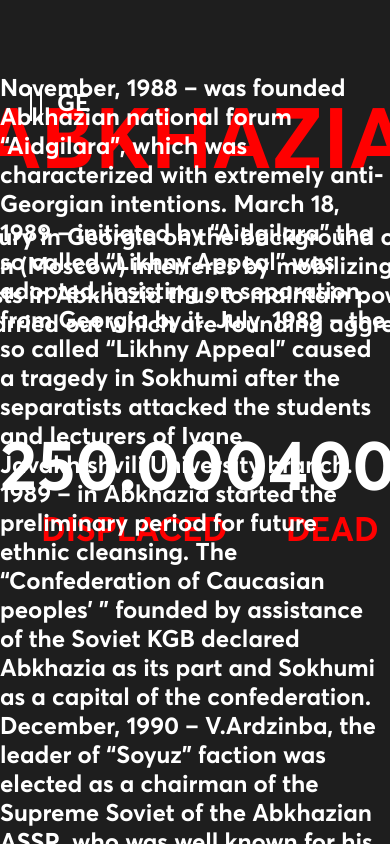
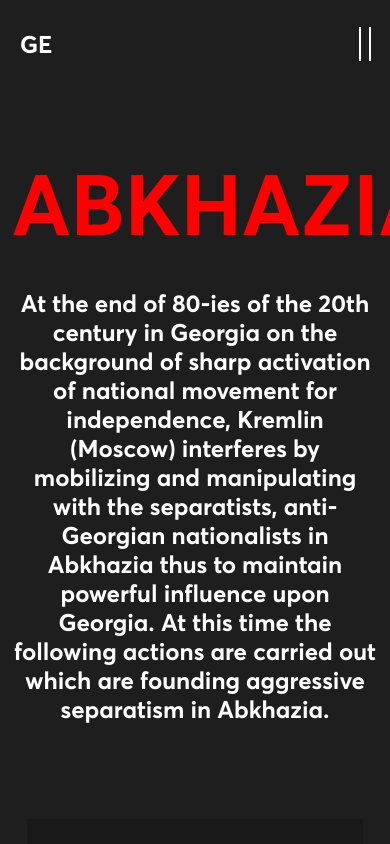
Before and after one commit to Nicolooo/georgia, a Next.js app: page /en/abkhazia in a window 390 px wide. Built offline with nearby package versions, Linux system fonts and the light colour scheme.

Commit message:
extra changes
re-edit abkhazia page structure + make it responsive,
edit menu z-indexes and icon things.

```diff
--- a/comp/SEO/share.js
+++ b/comp/SEO/share.js
@@ -8,8 +8,8 @@ const Share = ({url}) => {
     return (<>
     <h3 className="share-title">Share Article</h3>
         <div className="share-wrapper">
-            <Link href={fb + url}><a className="footer-icon"><Facebook /></a></Link>
-            <Link href={tw +url}><a className="footer-icon"><Twitter /></a></Link>
+            <Link href={fb + url}><a className="share-icon-fb"><Facebook /></a></Link>
+            <Link href={tw +url}><a className="share-icon-tw"><Twitter /></a></Link>
         </div>
         </>
     )
--- a/pages/en/abkhazia.js
+++ b/pages/en/abkhazia.js
@@ -35,34 +35,43 @@ const abkhazia = () => {
         <Title title="Abkhazia" />
             <Menu />
             <Switcher title="Ge" link="/ge/abkhazia"/>
-        <div className="abkhazia-wrapper">
-            <div className="abkhazia-title">
-                <h1>ABKHAZIA</h1>
+        <div className="abkhazia-wrapper container">
+            <div className="abkhazia-title row">
+                <h1 className='page-header'>ABKHAZIA</h1>
                 <p className="abkhazia-shorttext">At the end of 80-ies of the 20th century in Georgia on the background of sharp activation of national movement for independence, Kremlin (Moscow) interferes by mobilizing and manipulating with the separatists, anti-Georgian nationalists in Abkhazia thus to maintain powerful influence upon Georgia. At this time the following actions are carried out which are founding aggressive separatism in Abkhazia.</p>
             </div>
-            <div className="abkhazia-stats">
+            <div className="abkhazia-stats row">
                 {data.counts.map(count => <Count key={count.id} data={count}/>)}
             </div>
-            <div className="abkhazia-content">
+            <div className='row'>
+                <div className="abkhazia-col">
                     <p>
                         {Storage.Abkhazia.first}
                     </p>
                 </div>
-            <div className="abkhazia-images">
-                    <img src="https://i2.wp.com/www.georgianliberty.support/wp-content/uploads/2021/08/1992.webp?resize=1024%2C745&ssl=1" alt="as"/>
+                <div className="abkhazia-col">
+                    <img className='img-resp' src="https://i2.wp.com/www.georgianliberty.support/wp-content/uploads/2021/08/1992.webp?resize=1024%2C745&ssl=1" alt="as"/>
                 </div>
-            <div className="abkhazia-content">
+            </div>
+            <div className='row'>
+                <div className="abkhazia-col">
                     <p>
                         {Storage.Abkhazia.second}
                     </p>
                 </div>
-            <div className="abkhazia-images">
-                    <img src="https://i2.wp.com/www.georgianliberty.support/wp-content/uploads/2021/08/1992.webp?resize=1024%2C745&ssl=1" alt="as"/>
+                <div className="abkhazia-col">
+                    <img className='img-resp' src="https://i2.wp.com/www.georgianliberty.support/wp-content/uploads/2021/08/1992.webp?resize=1024%2C745&ssl=1" alt="as"/>
                 </div>
-            <div className="abkhazia-content">
+            </div>
+            <div className='row'>
+                <div className="abkhazia-col">
                     <p>
                         {Storage.Abkhazia.third}
                     </p>
+                </div>
+                <div className="abkhazia-col">
+                        <img className='img-resp' src="https://i2.wp.com/www.georgianliberty.support/wp-content/uploads/2021/08/1992.webp?resize=1024%2C745&ssl=1" alt="as"/>
+                </div>
             </div>
             <Share url="/en/abkhazia" />
         </div>
--- a/styles/globals.css
+++ b/styles/globals.css
@@ -89,14 +89,27 @@ body::-webkit-scrollbar {
     padding: 0.375rem 0.75rem;
     transition: color .15s ease-in-out,background-color .15s ease-in-out,border-color .15s ease-in-out,box-shadow .15s ease-in-out;
 }
-.pp{
-	border: 1px #fff solid !important;
-
-}
 .btn:hover {
 	background-color: #ff0000;
 	border-color: transparent;
 }
+.pp{
+	border: 1px #fff solid !important;
+}
+.img-resp {
+	max-width: 100%;
+    height: auto;
+}
+.page-header {
+	color: red;
+	font-family: var(--averca);
+	padding-top: 72px;
+	padding-bottom: 2rem;
+    font-size: 3em;
+	align-self: center;
+	text-align: center;
+}
+
 /* NEWS */
 .news-title{
 	font-size: 2.5rem;
@@ -194,7 +207,7 @@ body::-webkit-scrollbar {
 	 position: fixed;
 	 left: 11px;
 	 top: 80px;
-	 z-index: 11;
+	 z-index: 101;
 	 will-change: transform;
 	 transition: transform 0.8s cubic-bezier(0.645, 0.045, 0.355, 1);
 }
@@ -242,6 +255,7 @@ body::-webkit-scrollbar {
 }
  .menu-holder .menu-inside {
 	 position: fixed;
+	 top: 0;
 	 width: 100vw;
 	 height: 100vh;
 	 transform: translateX(-100%);
@@ -249,7 +263,7 @@ body::-webkit-scrollbar {
 	 will-change: transform;
 	 background-color: #111;
 	 color: white;
-	 z-index: 10;
+	 z-index: 100;
 }
  .menu-holder .menu-inside.open {
 	 transform: translateX(0);
@@ -467,8 +481,7 @@ body::-webkit-scrollbar {
 	color: red;
 	font-family: var(--averca);
 	font-size: 2.4vh;
-	padding: 10px;
-	padding-right: 86vh;
+	padding-top: 2rem;
 	text-decoration: underline;
 }
 .reveal {
@@ -494,18 +507,14 @@ body::-webkit-scrollbar {
 @keyframes b{
   to {background-position:-200% 0,0 0}
 }
+
 /*
-
 	End About Us (Short)
-
 */
-
 
 /* Abkhazia Page Styles */
 .abkhazia-wrapper {
-	height: 100vh;
 	width: 100%;
-
 }
 .abkhazia-shorttext{
 	color: white;
@@ -514,47 +523,40 @@ body::-webkit-scrollbar {
 	width: 50em;
 }
 .abkhazia-title{
-	height: 50vh;
-	display: flex;
-	justify-content: center;
-	align-items: center;
-	flex-direction: column;
+	text-align: center;
 }
-.abkhazia-content{
-	height: 100vh;
-	display: flex;
-	justify-content: center;
-	align-items: center;
-}
-.abkhazia-images{
-	display: flex;
-	justify-content: center;
+.abkhazia-wrapper .abkhazia-col {
+	width: 100%;
 }
 .abkhazia-title h4{
 	color:red;
 }
 .Count h4{
-	font-size:70px;
+	font-size: 3rem;
 }
 .Count h3{
 	font-family: var(--averca);
 	color:red;
 }
 .abkhazia-title h1{
+	width: 100%;
 	font-family: var(--averca);
 	font-size: 10vh;
 	padding-bottom: 2rem;
 	text-align: center;
 	color: red;
 }
-.abkhazia-stats{
-	display:flex;
+.abkhazia-stats .Count {
+	width: 100%;
+	text-align: center;
+	padding: 50px;
+	background-color: #191919;
+	margin: 15px 15px 15px 15px;
 }
-.abkhazia-content p{
+.abkhazia-col p{
 	color: white;
 	font-family: var(--averca);
 	font-size: 1.5em;
-	width: 50em;
 }
 /* Samachablo page styles */
 
@@ -1019,11 +1021,11 @@ body::-webkit-scrollbar {
 }
 /* SHARE COMPONENT */
 .share-wrapper{
-	height: 30vh;
-	display: flex;
-	align-items: center;
-	justify-content: center;
-	color: rgb(255, 255, 255);
+    display: flex;
+    padding: 2rem 0 2rem 0;
+    align-items: center;
+    justify-content: center;
+    color: rgb(255, 255, 255);
 }
 .share-title {
 	text-align: center;
@@ -1031,6 +1033,39 @@ body::-webkit-scrollbar {
 	line-height: 1cm;
 	font-family: var(--averca);
 	color: white;
+}
+/* Share */
+.share-wrapper .share-icon-fb {
+	width: 50px;
+	height: 50px;
+	background-color: #139cf8;
+	margin: 0 .5rem 0 .5rem;
+	display: flex;
+	justify-content: center;
+	align-items: center;
+	color: #fff;
+	transition-duration: .3s;
+	cursor: pointer;
+}
+.share-wrapper .share-icon-fb:hover {
+	transform: scale(0.9);
+	transition-duration: .3s;
+}
+.share-wrapper .share-icon-tw {
+	width: 50px;
+	height: 50px;
+	background-color: #F5F8FA;
+	margin: 0 .5rem 0 .5rem;
+	display: flex;
+	justify-content: center;
+	align-items: center;
+	color: #1DA1F2;
+	transition-duration: .3s;
+	cursor: pointer;
+}
+.share-wrapper .share-icon-tw:hover {
+	transform: scale(0.9);
+	transition-duration: .3s;
 }
 /* Easter Egg Page */
 .wp-admin{
@@ -1125,6 +1160,9 @@ body::-webkit-scrollbar {
 		color: #ff0000;
 		font-family: var(--averca);
 	}
+	.page-header {
+		font-size: 3em;
+	}
 	.about-col{
 		width: 50%;
 		margin-bottom: 1rem;
@@ -1184,6 +1222,13 @@ body::-webkit-scrollbar {
 	}
 	.heroes-card .heroes-card-text p {
 		font-size: 1.5rem;
+	}
+	.abkhazia-stats .Count {
+		flex: 0 0 auto;
+		width: 31%;
+	}
+	.abkhazia-stats .Count h4 {
+		font-size: 4rem;
 	}
 }
 
@@ -1257,6 +1302,12 @@ body::-webkit-scrollbar {
 	.menu-button-wrap .menu-button .menu-burger {
 		display: none;
 	}
+	.abkhazia-wrapper .abkhazia-col {
+		flex: 0 0 auto;
+		width: 50%;
+		text-align: center;
+		padding: 1rem;
+	}
 }
 
 /* X-Large devices (large desktops, 1200px and up) */
@@ -1276,11 +1327,29 @@ body::-webkit-scrollbar {
 /* Only for Phones */
 @media (max-width: 540px) {
 	.menu-holder .menu-inside .menu-nav-container {
-		left: 30%;
-		top: 30%;
+		left: 25%;
+		top: 20%;
 		overflow: hidden;
 		width: 100%;
 		height: 100%;
+	}
+	.menu-button-wrap {
+		display: flex;
+    	justify-content: end;
+    	right: 2px;
+    	top: 20px;
+	}
+	.switcher {
+		top: 30px;
+		left: 20px;
+		z-index: 11;
+	}
+	.menu-button-wrap.open {
+		transform: translateX(80px);
+		transition-delay: 0.2s;
+		justify-content: center;
+		right: -30%;
+		z-index: 101;
 	}
 }
 
```
Lines whose indentation alone changed are shown as unchanged.
